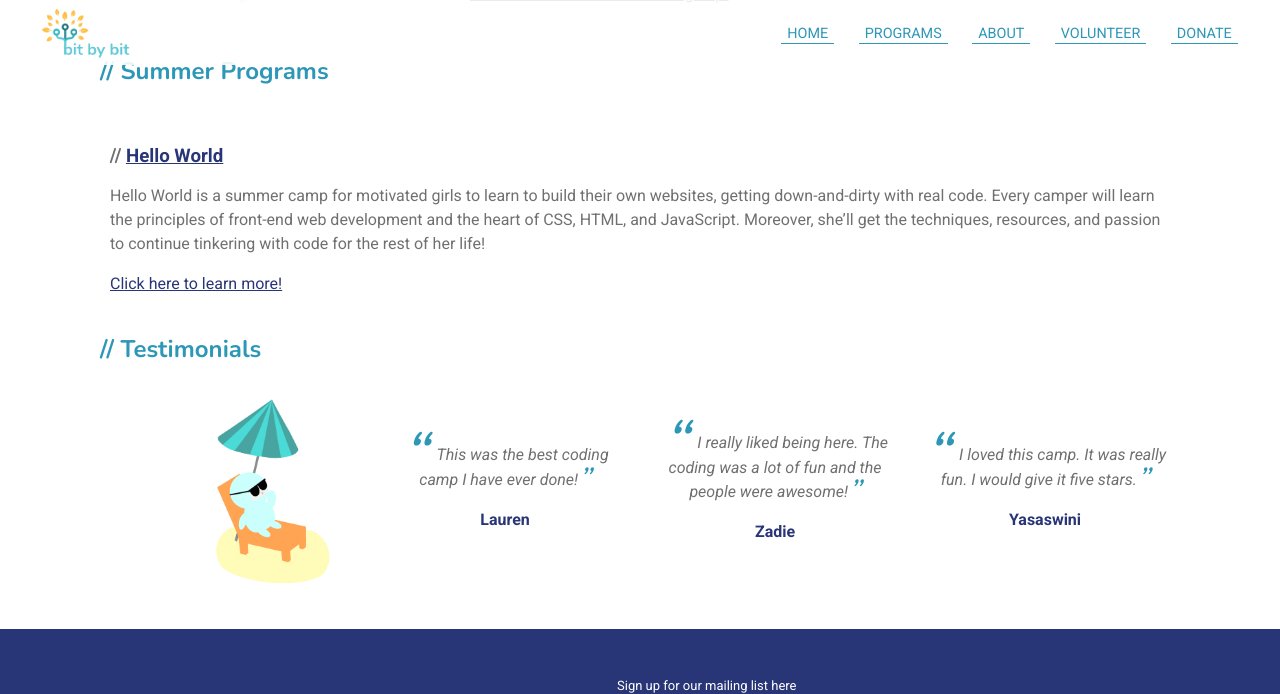
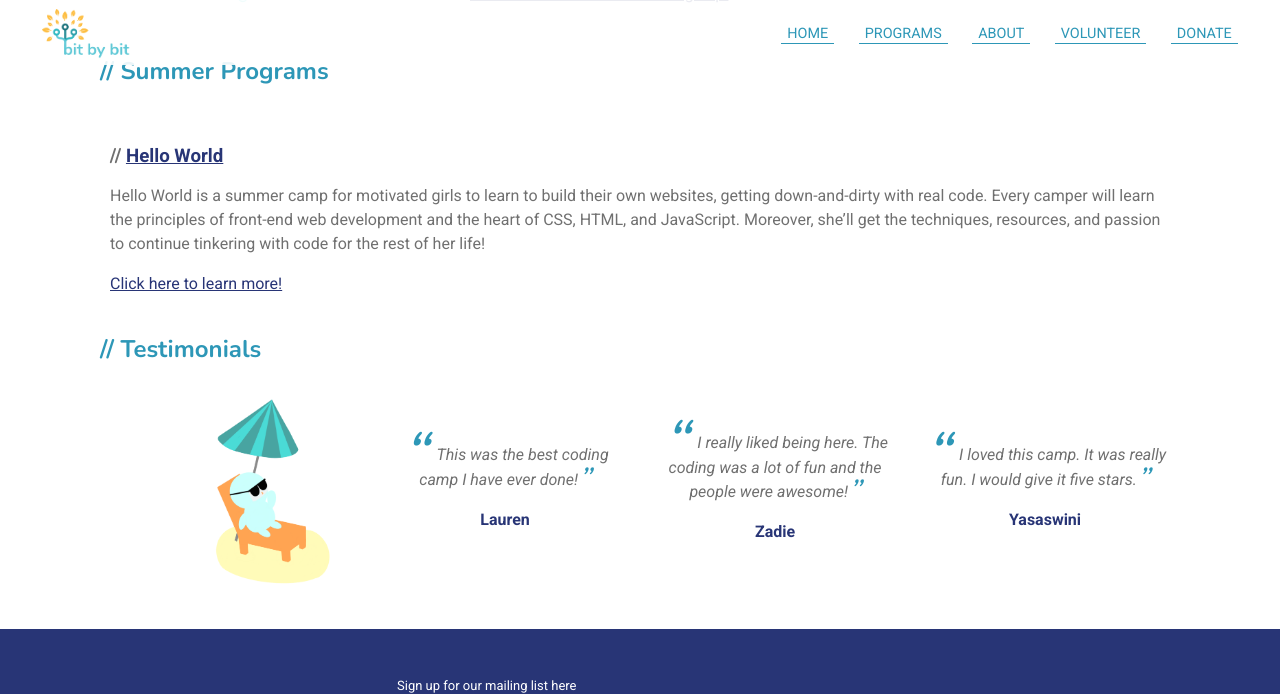
Before and after one commit to bit-by-bit-coding/bxb-website, a Jekyll site: the page built from index.html, in a window 1280 px wide and 900 px high, scrolled down 1611 px, cut to the strip 0-694 px from the top of the window. Built offline with Jekyll 4.4.1, drawn with Linux system fonts in a browser that asks for light colours; nearby versions of some CDN libraries.

Commit message:
moved subscription to mailing list
before social media link, after connect with us

```diff
--- a/_includes/footer.html
+++ b/_includes/footer.html
@@ -4,6 +4,10 @@
             <h2>Connect with us:</h2>
             <p>{{site.contact.email}}</p>
             <p>Portland, OR</p>
+        </div>
+        <div class="maillist">
+            <p>Sign up for our mailing list here</p>
+            <iframe id="mailing-list" src="https://bitbybitcoding.substack.com/embed" frameborder="0" scrolling="no"></iframe>
         </div>
         <div id="footer-buttons">
             <div id="socials">
@@ -30,10 +34,6 @@
                 <a href="{{site.donate.page}}" target ="_blank"><button>Donate</button></a>
             </div>
         </div>
-        <div class="maillist">
-            <p>Sign up for our mailing list here</p>
-            <iframe id="mailing-list" src="https://bitbybitcoding.substack.com/embed" frameborder="0" scrolling="no"></iframe>
-        </div>
         <div class="footer-info">
             <p>Bit by Bit Coding is a registered nonprofit</p>
             <p>EIN 84-5025902</p>
```
